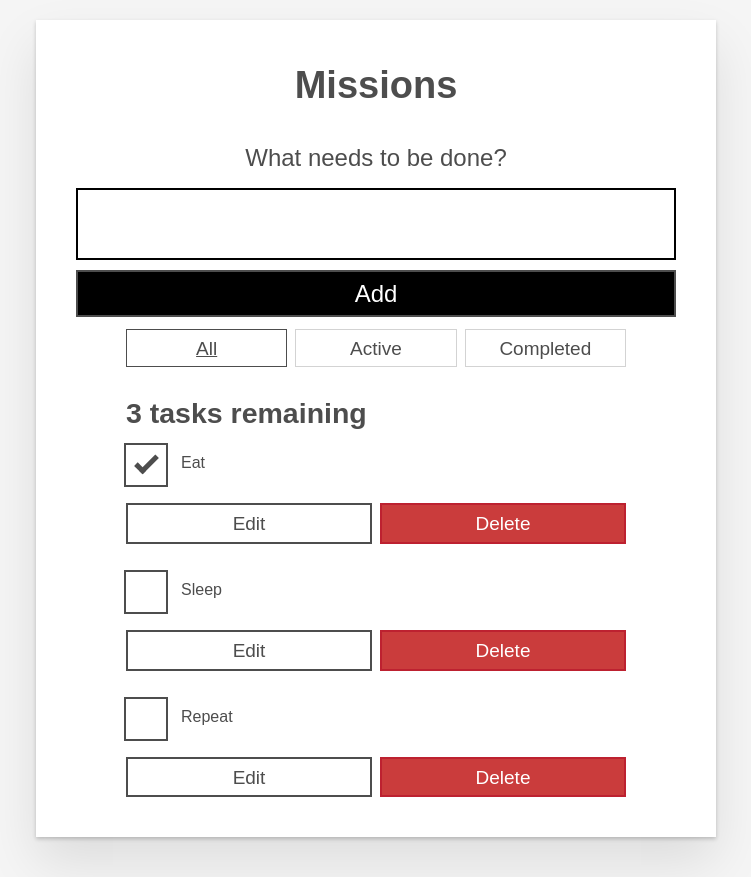
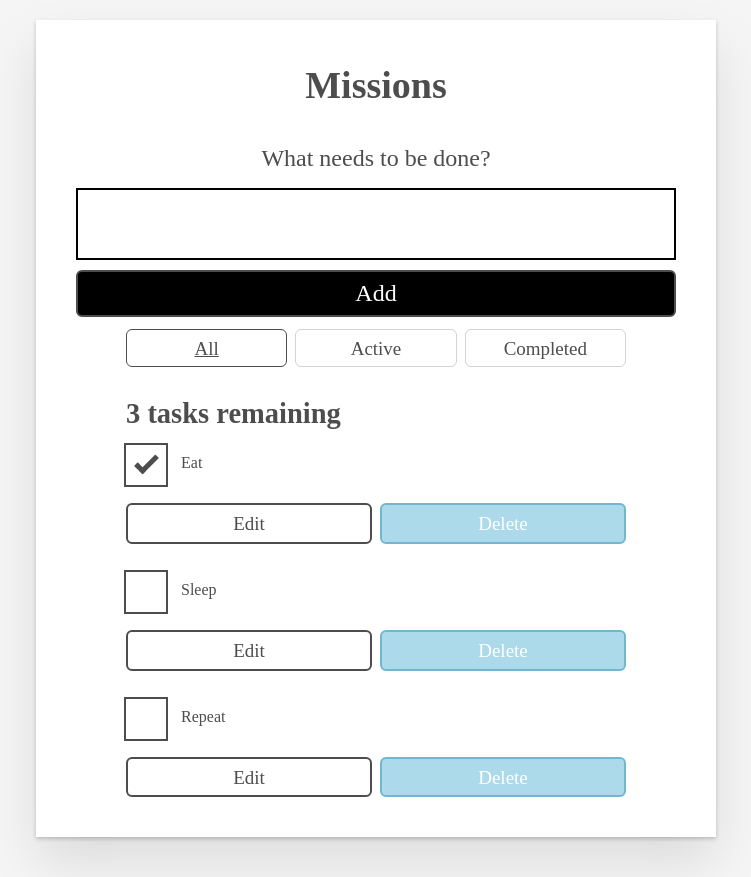
Before and after one commit to josefhedblom/todo-application, a React (Create React App) app in the folder client/: page / in a window 1280 px wide. Shown: the whole page, without its empty margins (264-1015 px from the left). Built offline with nearby package versions, Linux system fonts and the light colour scheme.

Commit message:
styleupd

```diff
--- a/client/src/App.css
+++ b/client/src/App.css
@@ -57,7 +57,7 @@ body {
   width: 100%;
   max-width: 68rem;
   margin: 0 auto;
-  font: 1.6rem/1.25 Arial, sans-serif;
+  font: 1.6rem/1.25 Serif, sans-serif;
   background-color: #f5f5f5;
   color: #4d4d4d;
 }
@@ -78,6 +78,7 @@ body {
   border: 0.2rem solid #4d4d4d;
   cursor: pointer;
   text-transform: capitalize;
+  border-radius: 6px;
 }
 .btn.toggle-btn {
   border-width: 1px;
@@ -89,8 +90,9 @@ body {
 }
 .btn__danger {
   color: #fff;
-  background-color: #ca3c3c;
-  border-color: #bd2130;
+  background-color: #acdaeb;
+  border-color: #71b7d0;
+  border-radius: 6px;
 }
 .btn__filter {
   border-color: lightgrey;
@@ -225,7 +227,7 @@ body {
 /* CHECKBOX STYLES */
 .c-cb {
   box-sizing: border-box;
-  font-family: Arial, sans-serif;
+  font-family: serif, sans-serif;
   -webkit-font-smoothing: antialiased;
   font-weight: 400;
   font-size: 1.6rem;
@@ -268,10 +270,6 @@ body {
   border: 2px solid currentColor;
   background: transparent;
 }
-.c-cb > input[type="checkbox"]:focus + label::before {
-  border-width: 4px;
-  outline: 3px dashed #228bec;
-}
 .c-cb > label::after {
   box-sizing: content-box;
   content: "";
```
